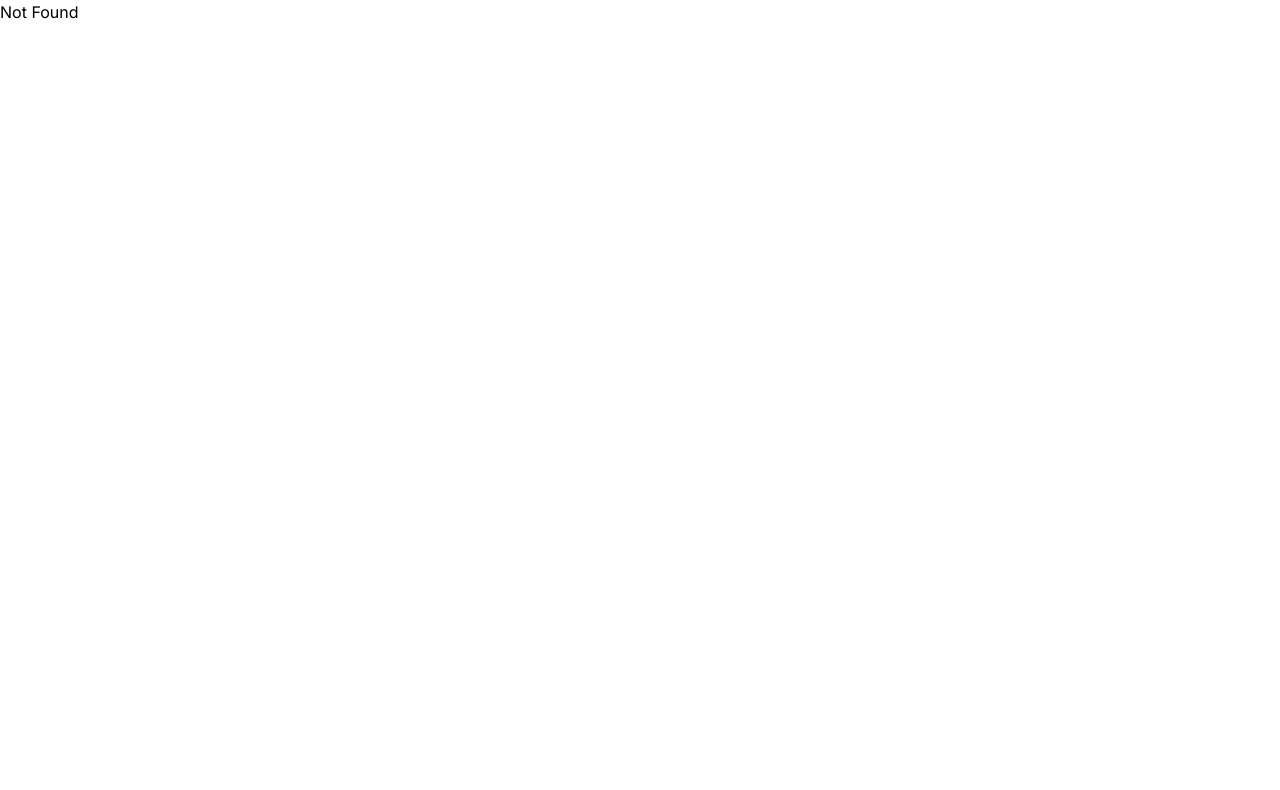
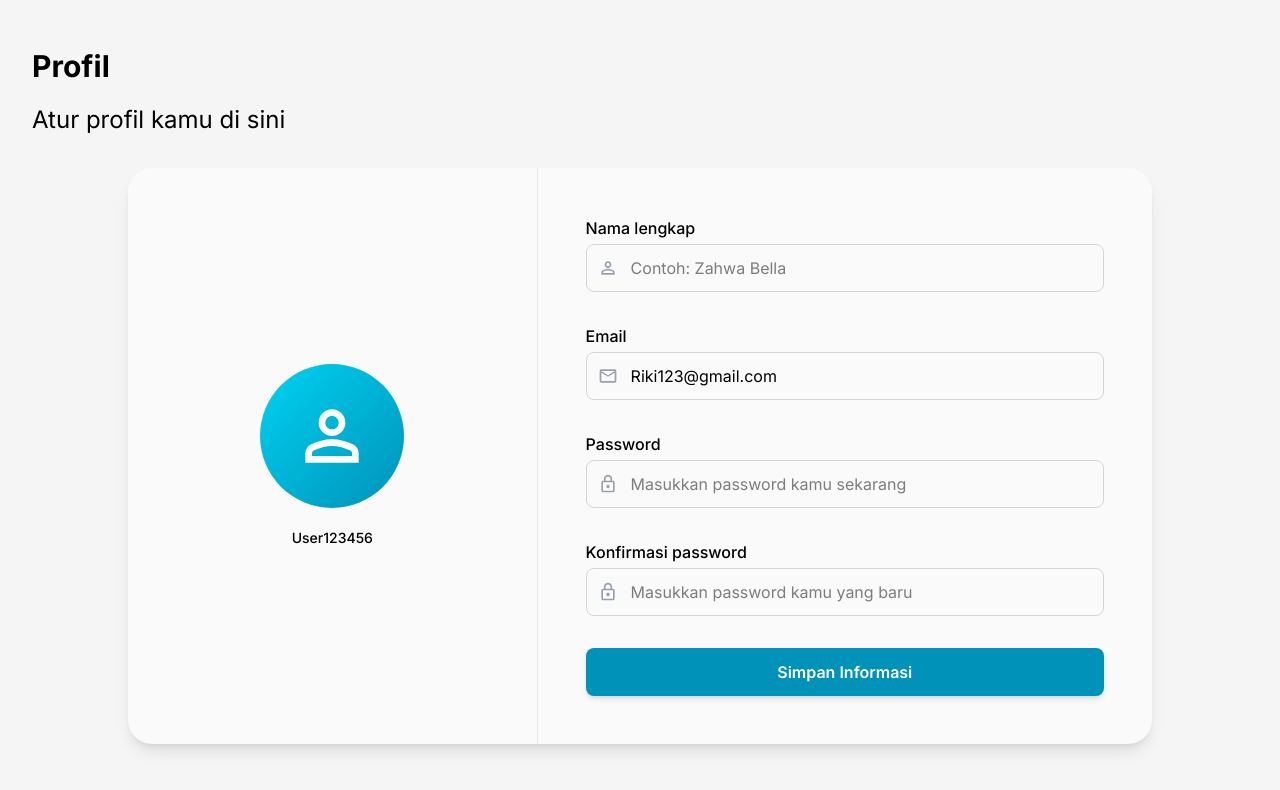
Before and after one commit to WaxArsatia/tubes-fe, a React (Vite) app: page /user_setting/user_setting in a window 1280 px wide. Shown: the top 790 px of the page. Built offline with nearby package versions, Linux system fonts and the light colour scheme.

Commit message:
GW nambahin folder user_setting, sama routetree yang dibawah biar ke run

```diff
--- a/src/routeTree.gen.ts
+++ b/src/routeTree.gen.ts
@@ -13,6 +13,7 @@ import { Route as QuizRouteImport } from './routes/quiz'
 import { Route as HistoryBawahRouteImport } from './routes/historyBawah'
 import { Route as HistoryAtasRouteImport } from './routes/historyAtas'
 import { Route as IndexRouteImport } from './routes/index'
+import { Route as User_settingUser_settingRouteImport } from './routes/user_setting/user_setting'
 import { Route as AuthRegisterRouteImport } from './routes/auth/register'
 import { Route as AuthLoginRouteImport } from './routes/auth/login'
 
@@ -36,6 +37,12 @@ const IndexRoute = IndexRouteImport.update({
   path: '/',
   getParentRoute: () => rootRouteImport,
 } as any)
+const User_settingUser_settingRoute =
+  User_settingUser_settingRouteImport.update({
+    id: '/user_setting/user_setting',
+    path: '/user_setting/user_setting',
+    getParentRoute: () => rootRouteImport,
+  } as any)
 const AuthRegisterRoute = AuthRegisterRouteImport.update({
   id: '/auth/register',
   path: '/auth/register',
@@ -54,6 +61,7 @@ export interface FileRoutesByFullPath {
   '/quiz': typeof QuizRoute
   '/auth/login': typeof AuthLoginRoute
   '/auth/register': typeof AuthRegisterRoute
+  '/user_setting/user_setting': typeof User_settingUser_settingRoute
 }
 export interface FileRoutesByTo {
   '/': typeof IndexRoute
@@ -62,6 +70,7 @@ export interface FileRoutesByTo {
   '/quiz': typeof QuizRoute
   '/auth/login': typeof AuthLoginRoute
   '/auth/register': typeof AuthRegisterRoute
+  '/user_setting/user_setting': typeof User_settingUser_settingRoute
 }
 export interface FileRoutesById {
   __root__: typeof rootRouteImport
@@ -71,6 +80,7 @@ export interface FileRoutesById {
   '/quiz': typeof QuizRoute
   '/auth/login': typeof AuthLoginRoute
   '/auth/register': typeof AuthRegisterRoute
+  '/user_setting/user_setting': typeof User_settingUser_settingRoute
 }
 export interface FileRouteTypes {
   fileRoutesByFullPath: FileRoutesByFullPath
@@ -81,6 +91,7 @@ export interface FileRouteTypes {
     | '/quiz'
     | '/auth/login'
     | '/auth/register'
+    | '/user_setting/user_setting'
   fileRoutesByTo: FileRoutesByTo
   to:
     | '/'
@@ -89,6 +100,7 @@ export interface FileRouteTypes {
     | '/quiz'
     | '/auth/login'
     | '/auth/register'
+    | '/user_setting/user_setting'
   id:
     | '__root__'
     | '/'
@@ -97,6 +109,7 @@ export interface FileRouteTypes {
     | '/quiz'
     | '/auth/login'
     | '/auth/register'
+    | '/user_setting/user_setting'
   fileRoutesById: FileRoutesById
 }
 export interface RootRouteChildren {
@@ -106,6 +119,7 @@ export interface RootRouteChildren {
   QuizRoute: typeof QuizRoute
   AuthLoginRoute: typeof AuthLoginRoute
   AuthRegisterRoute: typeof AuthRegisterRoute
+  User_settingUser_settingRoute: typeof User_settingUser_settingRoute
 }
 
 declare module '@tanstack/react-router' {
@@ -138,6 +152,13 @@ declare module '@tanstack/react-router' {
       preLoaderRoute: typeof IndexRouteImport
       parentRoute: typeof rootRouteImport
     }
+    '/user_setting/user_setting': {
+      id: '/user_setting/user_setting'
+      path: '/user_setting/user_setting'
+      fullPath: '/user_setting/user_setting'
+      preLoaderRoute: typeof User_settingUser_settingRouteImport
+      parentRoute: typeof rootRouteImport
+    }
     '/auth/register': {
       id: '/auth/register'
       path: '/auth/register'
@@ -162,6 +183,7 @@ const rootRouteChildren: RootRouteChildren = {
   QuizRoute: QuizRoute,
   AuthLoginRoute: AuthLoginRoute,
   AuthRegisterRoute: AuthRegisterRoute,
+  User_settingUser_settingRoute: User_settingUser_settingRoute,
 }
 export const routeTree = rootRouteImport
   ._addFileChildren(rootRouteChildren)
--- /dev/null
+++ b/src/routes/user_setting/user_setting.tsx
@@ -0,0 +1,96 @@
+import { createFileRoute } from "@tanstack/react-router";
+import Lock from "@/icons/Lock";
+import Mail from "@/icons/Mail";
+import Person from "@/icons/Person";
+
+export const Route = createFileRoute("/user_setting/user_setting")({
+	component: UserSetting,
+});
+
+function UserSetting() {
+	return (
+		<div className="bg-neutral-100 min-h-screen">
+			{/* Main Content */}
+			<div className="container mx-auto px-8 py-12">
+				<div className="mb-8">
+					<h1 className="text-3xl font-bold text-black mb-5">Profil</h1>
+					<p className="text-2xl text-black">Atur profil kamu di sini</p>
+				</div>
+
+				<div className="bg-neutral-50 rounded-3xl shadow-lg flex overflow-hidden max-w-5xl mx-auto">
+					{/* Left Panel - Avatar */}
+					<div className="w-2/5 flex items-center justify-center p-12 border-r border-gray-200">
+						<div className="flex flex-col items-center gap-5">
+							<div className="w-36 h-36 bg-gradient-to-br from-cyan-400 to-cyan-600 rounded-full flex items-center justify-center">
+								<Person className="w-20 h-20 text-white" />
+							</div>
+							<p className="text-sm font-medium text-black">User123456</p>
+						</div>
+					</div>
+
+					<div className="w-3/5 p-12 flex flex-col justify-center gap-8">
+						{/* Full Name */}
+						<div className="flex flex-col gap-1">
+							<label className="font-medium text-black">Nama lengkap</label>
+							<div className="relative">
+								<Person className="absolute left-3 top-1/2 -translate-y-1/2 w-5 h-5 text-gray-400" />
+								<input
+									type="text"
+									placeholder="Contoh: Zahwa Bella"
+									className="w-full h-12 pl-11 pr-4 border border-gray-300 rounded-lg focus:outline-none focus:ring-2 focus:ring-cyan-500"
+								/>
+							</div>
+						</div>
+
+						{/* Email */}
+						<div className="flex flex-col gap-1">
+							<label className="font-medium text-black">Email</label>
+							<div className="relative">
+								<Mail className="absolute left-3 top-1/2 -translate-y-1/2 w-5 h-5 text-gray-400" />
+								<input
+									type="email"
+									defaultValue="Riki123@gmail.com"
+									className="w-full h-12 pl-11 pr-4 border border-gray-300 rounded-lg focus:outline-none focus:ring-2 focus:ring-cyan-500"
+								/>
+							</div>
+						</div>
+
+						{/* Current Password */}
+						<div className="flex flex-col gap-1">
+							<label className="font-medium text-black">Password</label>
+							<div className="relative">
+								<Lock className="absolute left-3 top-1/2 -translate-y-1/2 w-5 h-5 text-gray-400" />
+								<input
+									type="password"
+									placeholder="Masukkan password kamu sekarang"
+									className="w-full h-12 pl-11 pr-4 border border-gray-300 rounded-lg focus:outline-none focus:ring-2 focus:ring-cyan-500"
+								/>
+							</div>
+						</div>
+
+						{/* New Password */}
+						<div className="flex flex-col gap-1">
+							<label className="font-medium text-black">Konfirmasi password</label>
+							<div className="relative">
+								<Lock className="absolute left-3 top-1/2 -translate-y-1/2 w-5 h-5 text-gray-400" />
+								<input
+									type="password"
+									placeholder="Masukkan password kamu yang baru"
+									className="w-full h-12 pl-11 pr-4 border border-gray-300 rounded-lg focus:outline-none focus:ring-2 focus:ring-cyan-500"
+								/>
+							</div>
+						</div>
+
+						{/* Submit Button */}
+						<button
+							type="button"
+							className="w-full h-12 bg-cyan-600 hover:bg-cyan-700 text-white font-semibold rounded-lg shadow-md transition-colors"
+						>
+							Simpan Informasi
+						</button>
+					</div>
+				</div>
+			</div>
+		</div>
+	);
+}
```
